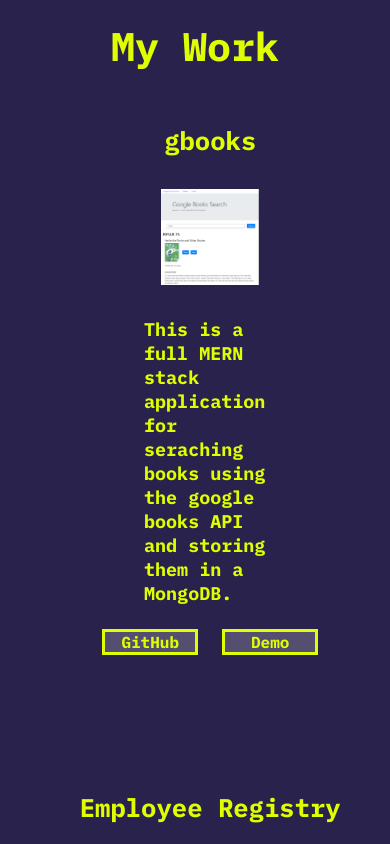
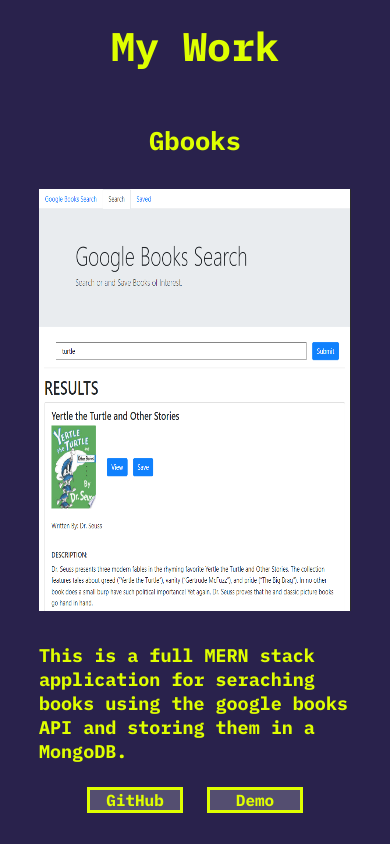
Before and after one commit to rquiroz32/Portfolio_V1, a React (Create React App) app in the folder client/: page / in a window 390 px wide. Shown: the part 1940-2784 px from the top of the page. Built offline with nearby package versions, Linux system fonts and the light colour scheme.

Commit message:
styling updates, including more consistente sizing and capitlization of the portfolio section

```diff
--- a/client/src/Components/Portfolio/Portfolio.js
+++ b/client/src/Components/Portfolio/Portfolio.js
@@ -16,7 +16,7 @@
             <section id = 'portfolio' className='section-Portfolio'>
                 <h1  className='portfolio-Title'>My Work</h1>
                 <div className='portfolio-Container'>
-                    <ProjectCard projTitle={'gbooks'} projImage={gBooks_img} projDescription={'This is a full MERN stack application for seraching books using the google books API and storing them in a MongoDB.'} projRepo={'https://github.com/rquiroz32/gbooks'} projDemo={'https://cryptic-caverns-34586.herokuapp.com/'}></ProjectCard>
+                    <ProjectCard projTitle={'Gbooks'} projImage={gBooks_img} projDescription={'This is a full MERN stack application for seraching books using the google books API and storing them in a MongoDB.'} projRepo={'https://github.com/rquiroz32/gbooks'} projDemo={'https://cryptic-caverns-34586.herokuapp.com/'}></ProjectCard>
                     <ProjectCard projTitle={'Employee Registry'} projImage={employeeRegistry_img} projDescription={'A React App that populates a table with random users from an API, and allows for searching and sorting by every field.'}projRepo={'https://github.com/rquiroz32/Employee_Registry'} projDemo={'https://rquiroz32.github.io/Employee_Registry/'} ></ProjectCard>
                     <ProjectCard projTitle={'Dash'} projImage={dash_Img} projDescription={' An application that displays the current day and contextually styles the elements on the page according to the time'}projRepo={'https://github.com/rquiroz32/Dash'} projDemo={'https://rquiroz32.github.io/Dash/'}></ProjectCard>
                     <ProjectCard projTitle={'Porro'} projImage={porro_Img} projDescription={'This application displays five day weather forcasts for cities searched by users.'}projRepo={'https://github.com/rquiroz32/Porro'} projDemo={'https://rquiroz32.github.io/Porro/'}></ProjectCard>
--- a/client/src/Components/Projectcard/ProjectCard.css
+++ b/client/src/Components/Projectcard/ProjectCard.css
@@ -17,6 +17,7 @@
 .project-Image {
     display: block;
     width: 25vw;
+    height: 50vh;
     margin: 2rem auto;
 
     /* margin: .25rem 10rem; */
@@ -63,6 +64,13 @@
 }
 .project-Image{
     margin:2rem auto;
+    width: 80vw;
 
 }
+
+.project-Description{
+    padding: 0rem 0rem;
+    width: 80vw;
 }
+
+}
```
Also changed, not shown: client/src/images/WeatherDashboard.png.
